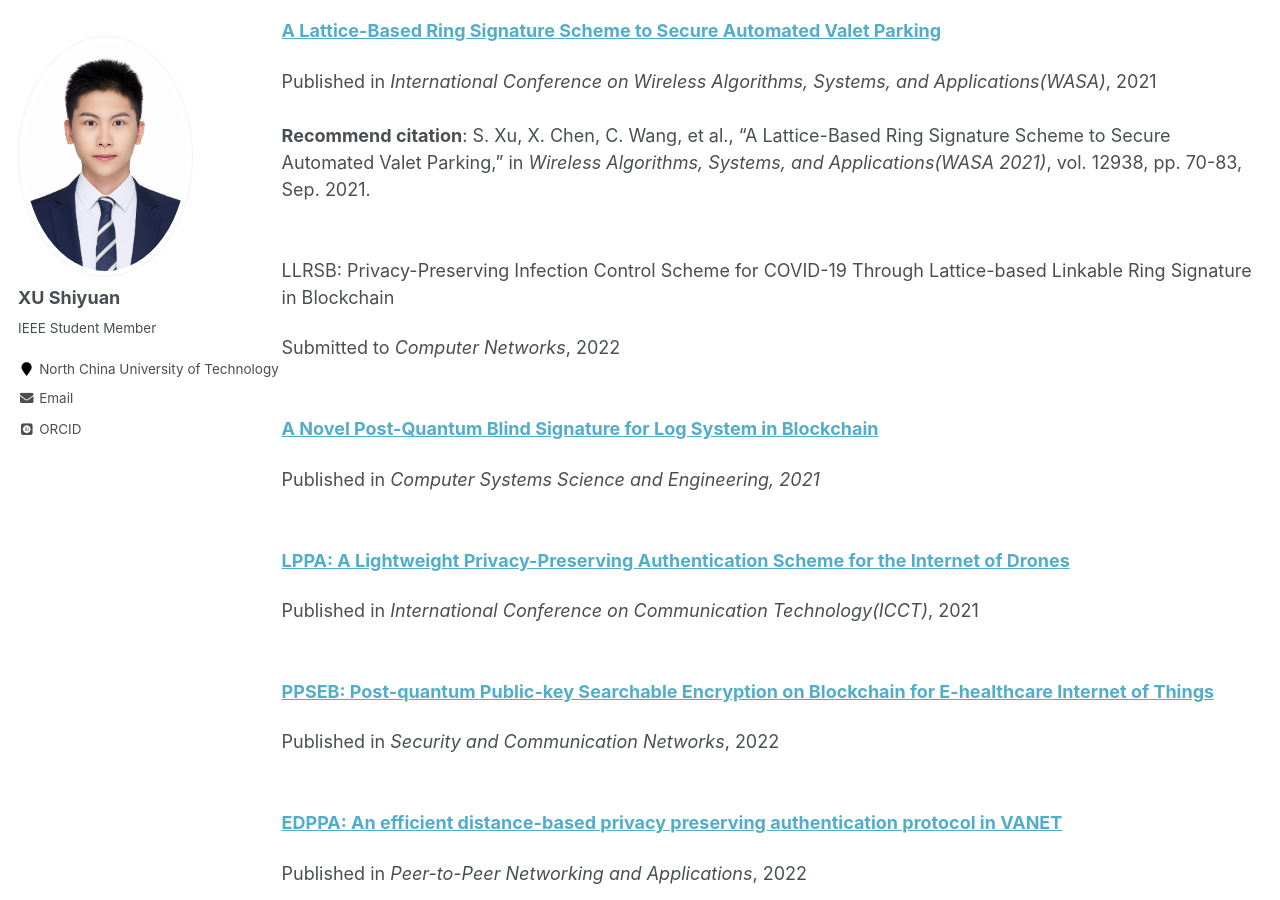
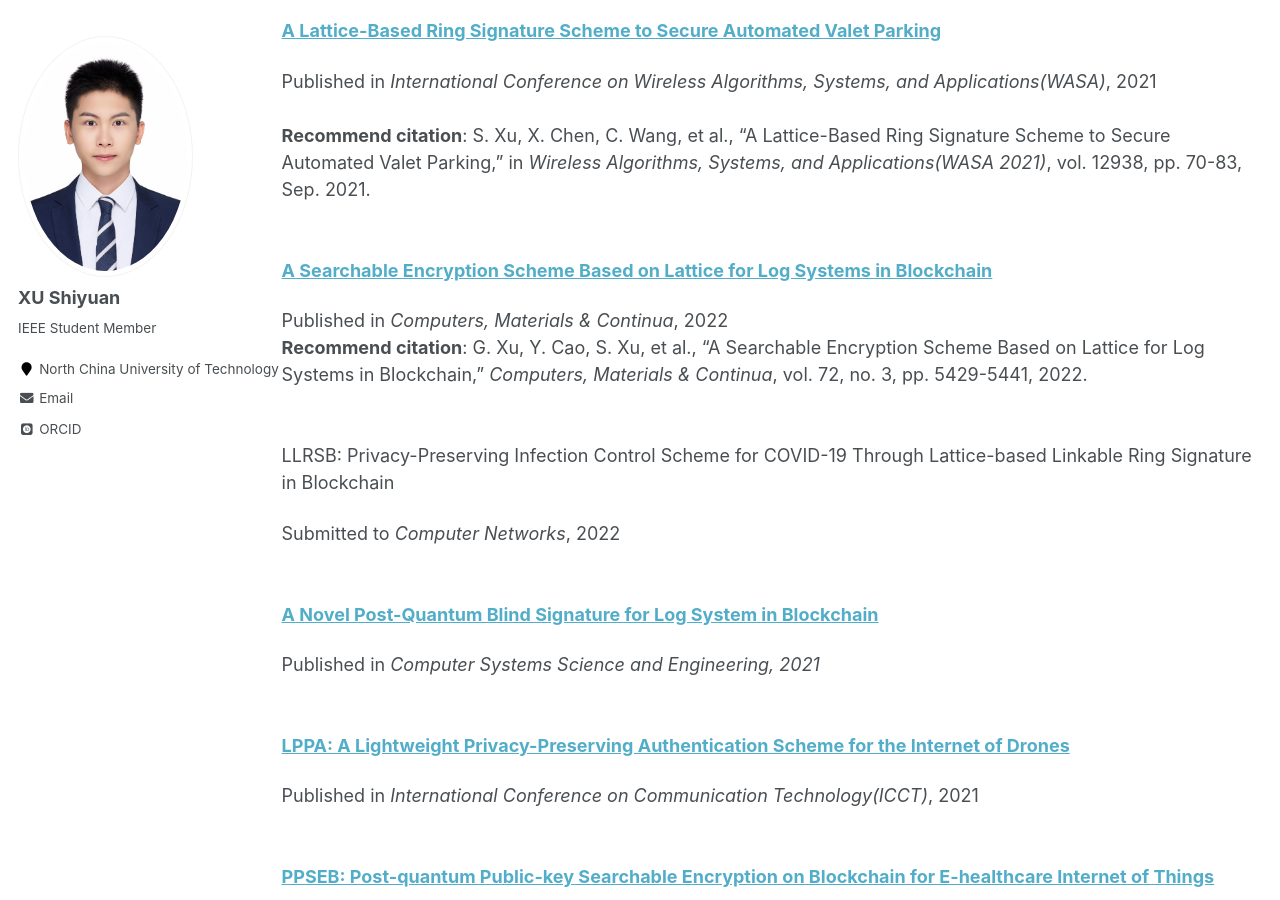
Before and after one commit to shiyuanjack/shiyuanjack.github.io, a Jekyll site: the page built from _pages/publications.md, in a window 1280 px wide and 900 px high, scrolled down 407 px. Built offline with Jekyll 4.4.1, drawn with Linux system fonts in a browser that asks for light colours; some web fonts are replaced.

Commit message:
Update publications.md

```diff
--- a/_pages/publications.md
+++ b/_pages/publications.md
@@ -19,6 +19,12 @@ Published in *Tsinghua Science and Technology*, 2021
 Published in *International Conference on Wireless Algorithms, Systems, and Applications(WASA)*, 2021
 <br>
 **Recommend citation**: S. Xu, X. Chen, C. Wang, et al., "A Lattice-Based Ring Signature Scheme to Secure Automated Valet Parking," in *Wireless Algorithms, Systems, and Applications(WASA 2021)*, vol. 12938, pp. 70-83, Sep. 2021.
+<br><br><br>
+[**A Searchable Encryption Scheme Based on Lattice for Log Systems in Blockchain**](https://www.techscience.com/cmc/v72n3/47564)
+
+Published in *Computers, Materials & Continua*, 2022
+<br>
+**Recommend citation**: G. Xu, Y. Cao, S. Xu, et al., "A Searchable Encryption Scheme Based on Lattice for Log Systems in Blockchain," *Computers, Materials & Continua*, vol. 72, no. 3, pp. 5429-5441, 2022.
 <br><br><br>
 LLRSB: Privacy-Preserving Infection Control Scheme for COVID-19 Through Lattice-based Linkable Ring Signature in Blockchain
 
```
